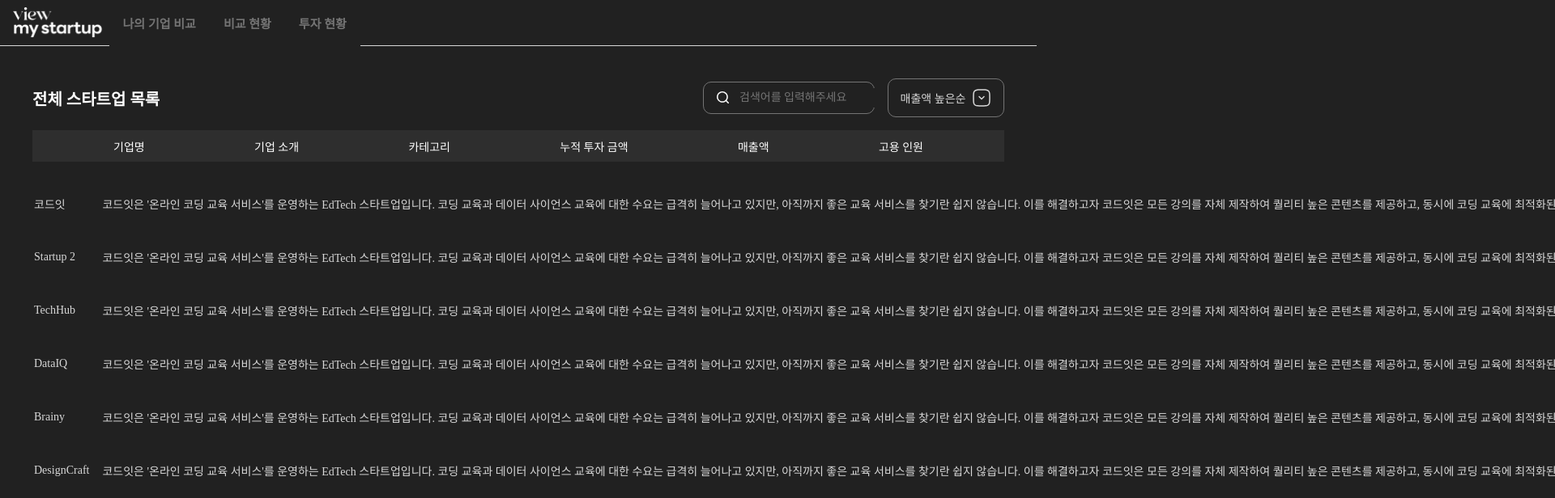
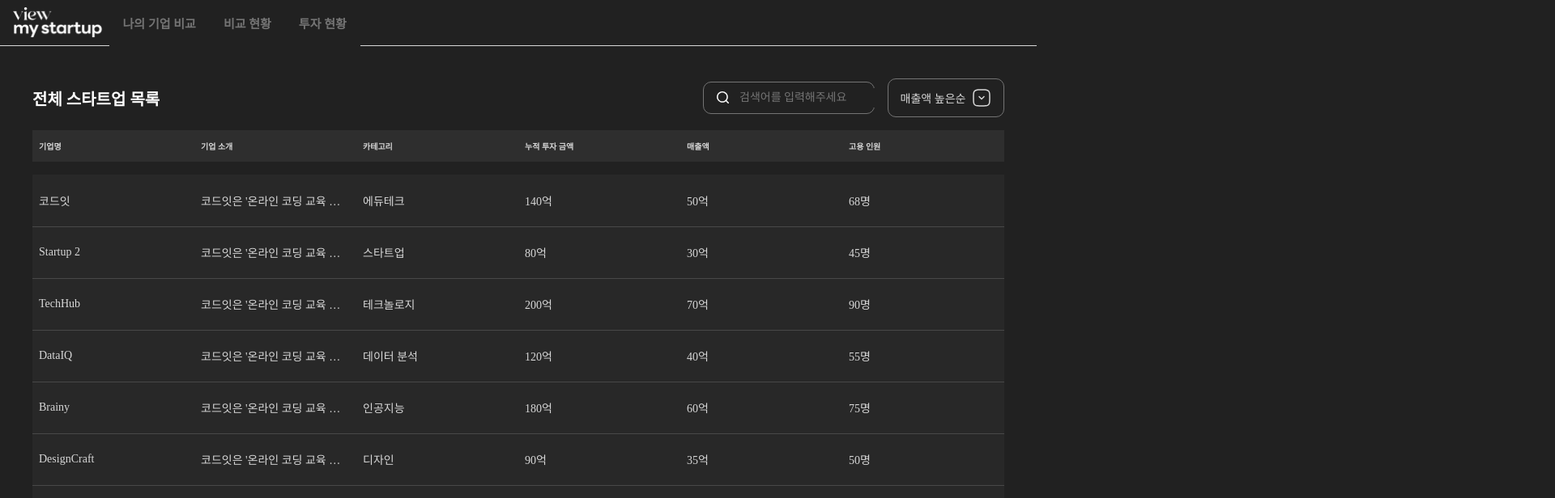
Before and after one commit to sp-fs-qa-basic/vms, a React app in the folder FE/: page / in a window 1280 px wide. Shown: the top 616 px of the page at 81% size, 1920 px wide, since content can reach past the window. Built offline with nearby package versions, Linux system fonts and the light colour scheme.

Commit message:
feat : mainPage design

```diff
--- a/FE/src/components/table/mainTable/MainTable.jsx
+++ b/FE/src/components/table/mainTable/MainTable.jsx
@@ -18,7 +18,7 @@ function MainTable ({titles}) {
           {StartupLists.map((list, index) => (
             <tr key={index} className={S.td}>
               <td className={S.tdCell}>{list.name}</td>
-              <td className={S.tdCell}>{list.introduce}</td>
+              <td className={`${S.tdCell} ${S.introduce}`}>{list.introduce}</td>
               <td className={S.tdCell}>{list.category}</td>
               <td className={S.tdCell}>{list.cumulative}</td>
               <td className={S.tdCell}>{list.revenues}</td>
--- a/FE/src/components/table/mainTable/mainTable.module.css
+++ b/FE/src/components/table/mainTable/mainTable.module.css
@@ -1,23 +1,18 @@
 .tableContainer {
-  display: flex;
-  flex-direction: column;
   width: 100%;
+  border-collapse: collapse;
+  table-layout: fixed; /* Ensures consistent column widths */
 }
 
-.th {
-  display: flex;
-  justify-content: space-between;
-  align-items: center;
-  padding: 10px 100px;
+.thCell {
   height: 39px;
   background-color: var(--black-100);
 }
 
-.thCell {
-  color: #fff;
-  font-size: 14px;
-  font-weight: var(--font-medium);
-  background-color: var(--black-100);
+.th, .td {
+  padding: 8px;
+  text-align: left;
+  border-radius: 10px;
 }
 
 .theadGap {
@@ -26,14 +21,30 @@
 
 .td {
   height: 64px;
-  background-color: var(--black-200);
+  border-bottom: 1px solid var(--gray-300);
+}
+
+.td:last-child {
+  border-bottom: none;
+}
+
+.thCell, .tdCell {
+  color: var(--gray-100);
+  padding: 8px;
 }
 
 .tdCell {
-  color: var(--gray-100);
+  background-color: var(--black-200);
   font-size: 14px;
   font-weight: var(--font-regular);
   overflow: hidden;
-  white-Space: nowrap;
-  text-Overflow: ellipsis;
+  white-space: nowrap;
+  text-overflow: ellipsis;
 }
+
+.tdCell.introduce {
+  white-space: nowrap;
+  overflow: hidden;
+  text-overflow: ellipsis;
+  max-width: 200px; /* Adjust according to your layout */
+}
```
